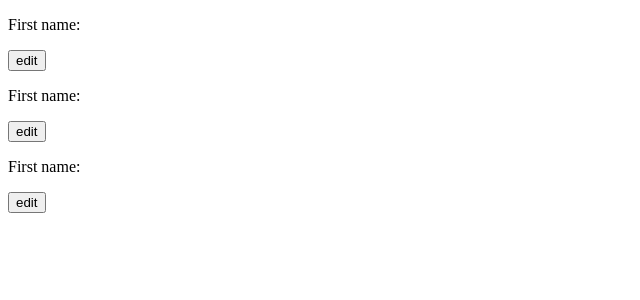
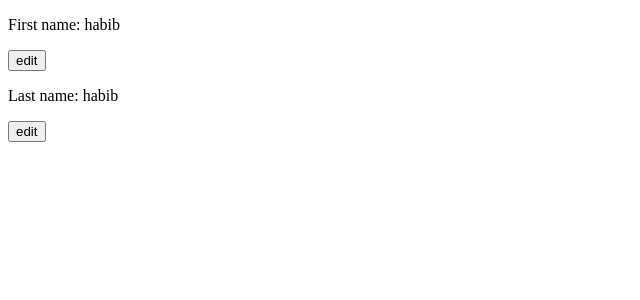
Before and after one commit to habib-chawki/social-app-front, a React (Create React App) app: page /profile in a window 1280 px wide. Shown: the top 300 px of the page, without its empty margins (0-640 px from the left). Built offline with nearby package versions, Linux system fonts and the light colour scheme.

Commit message:
Refactor: useEdit hook

```diff
--- a/src/components/custom/Profile.jsx
+++ b/src/components/custom/Profile.jsx
@@ -1,9 +1,9 @@
-import React, { useEffect, useState } from 'react';
-import { fetchProfile, updateProfile } from '../../services/profile';
+import React, { useState } from 'react';
+// import { fetchProfile, updateProfile } from '../../services/profile';
 
-const useEdit = () => {
+const useEdit = (label) => {
    const [edit, setEdit] = useState(false);
-   const [content, setContent] = useState('');
+   const [content, setContent] = useState('habib');
 
    const handleEdit = () => {
       setEdit(!edit);
@@ -18,7 +18,9 @@ const useEdit = () => {
          {edit ? (
             <input type="text" value={content} onChange={handleContent} />
          ) : (
-            <p>First name: {content} </p>
+            <p>
+               {label}: {content}
+            </p>
          )}
          <button onClick={handleEdit}>{!edit ? 'edit' : 'save'}</button>
       </div>
@@ -41,9 +43,8 @@ function Profile() {
 
    return (
       <div>
-         {useEdit()}
-         {useEdit()}
-         {useEdit()}
+         {useEdit('First name')}
+         {useEdit('Last name')}
          {/*{isEditFirstName ? (
             <input type="text" value={firstName} onChange={handleFirstName} />
          ) : (
```
